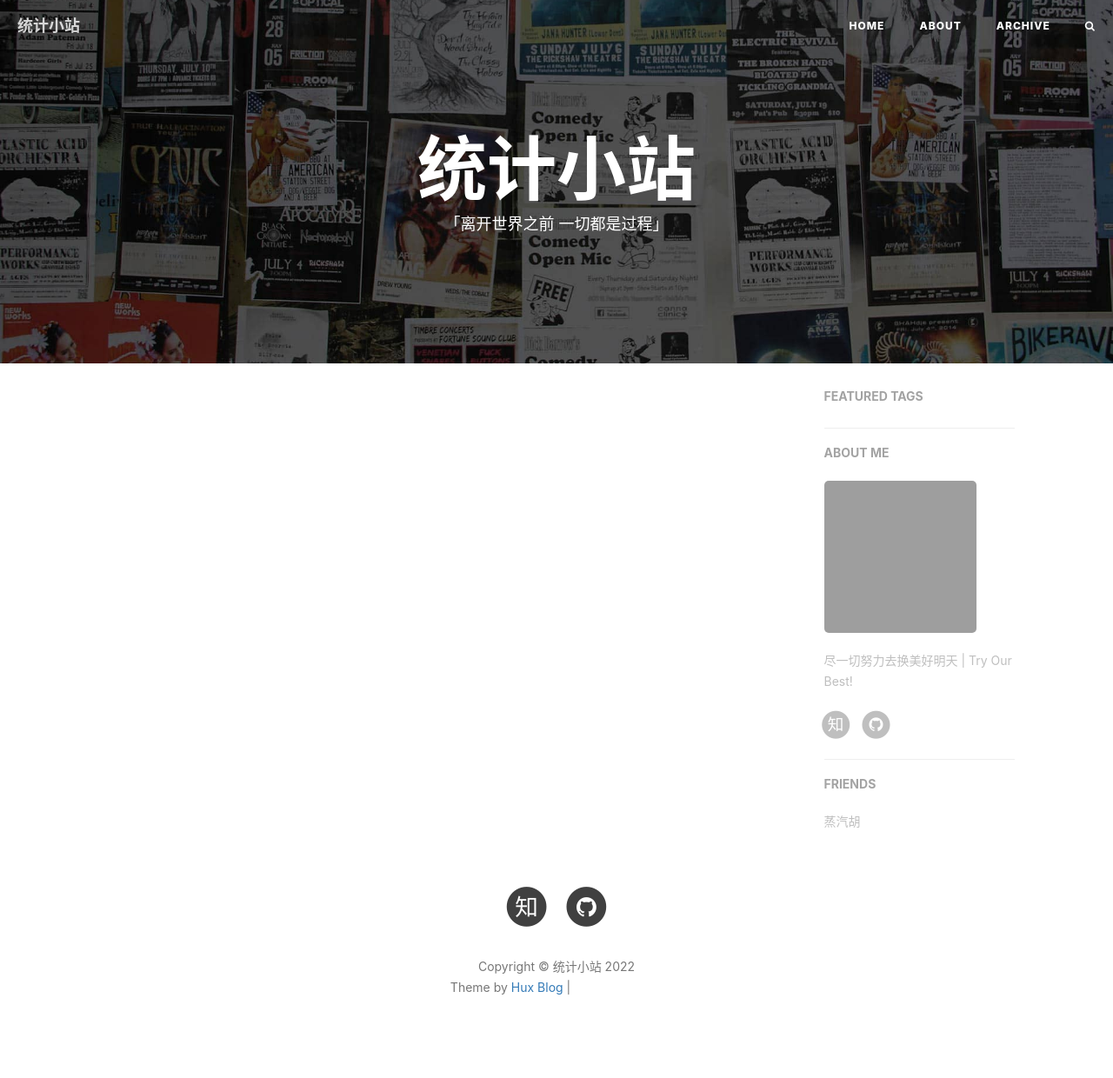
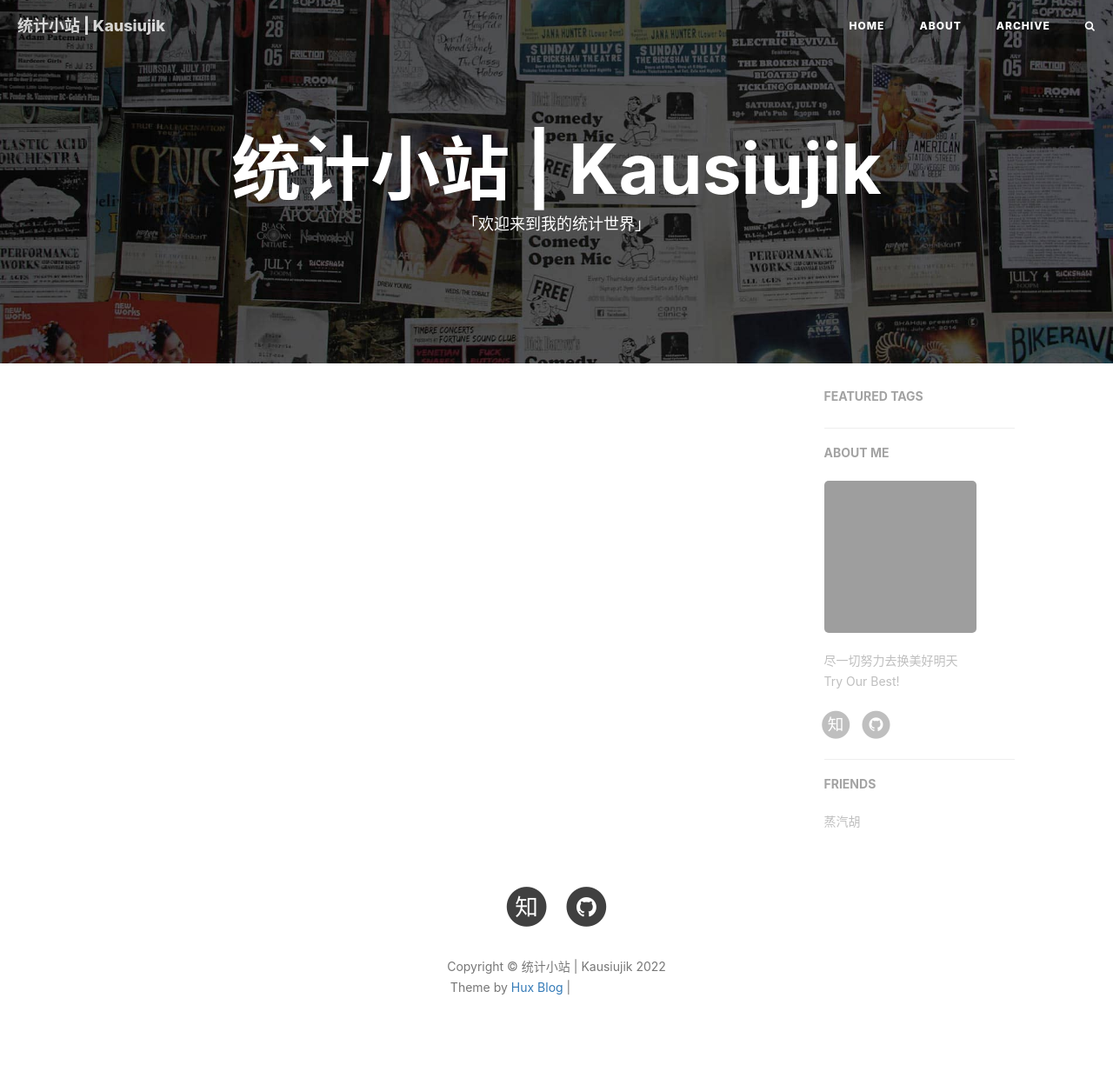
Before and after one commit to kausiujik/kausiujik.github.io, a Jekyll site: the page built from index.html, in a window 1280 px wide. Shown: the whole page at 87% size. Built offline with Jekyll 4.4.1, drawn with Linux system fonts in a browser that asks for light colours; nearby versions of some CDN libraries; the list of posts is cut into pages by our own code; comment, search, counter and statistics services are not loaded; grey boxes are pictures that could not be loaded.

Commit message:
Update _main

```diff
--- a/_config.yml
+++ b/_config.yml
@@ -1,5 +1,5 @@
 # Site settings
-title: 统计小站
+title: 统计小站 | Kausiujik
 SEOTitle: 统计小站 | Kausiujik
 header-img: img/home-bg.jpg
 email: zjuwatthu@sina.com
@@ -74,7 +74,7 @@ netease_comment: false
 
 # Sidebar settings
 sidebar: true # whether or not using Sidebar.
-sidebar-about-description: "尽一切努力去换美好明天 | Try Our Best!"
+sidebar-about-description: "尽一切努力去换美好明天 </br> Try Our Best!"
 sidebar-avatar: https://github.com/Huxpro.png # use absolute URL, seeing it's used in both `/` and `/about/`
 
 # Featured Tags
--- a/about.html
+++ b/about.html
@@ -1,7 +1,7 @@
 ---
 layout: page
 title: "About"
-description: "「他单纯只想把日子过得不浪费」"
+description: "「他只是一个纯粹的统计Master在读」"
 header-img: "img/bg-me-2022.jpg"
 header-mask: 0.3
 multilingual: true
--- a/archive.html
+++ b/archive.html
@@ -1,7 +1,7 @@
 ---
 title: Archive
 layout: default
-description: "「我干了什么 究竟拿了时间换了什么」"
+description: "「关于统计的资料整理汇总」"
 header-img: "img/bg-little-universe.jpg"
 ---
 
--- a/index.html
+++ b/index.html
@@ -1,6 +1,6 @@
 ---
 layout: page
-description: "「离开世界之前 一切都是过程」"
+description: "「欢迎来到我的统计世界」"
 ---
 
 {% for post in paginator.posts %}
```
